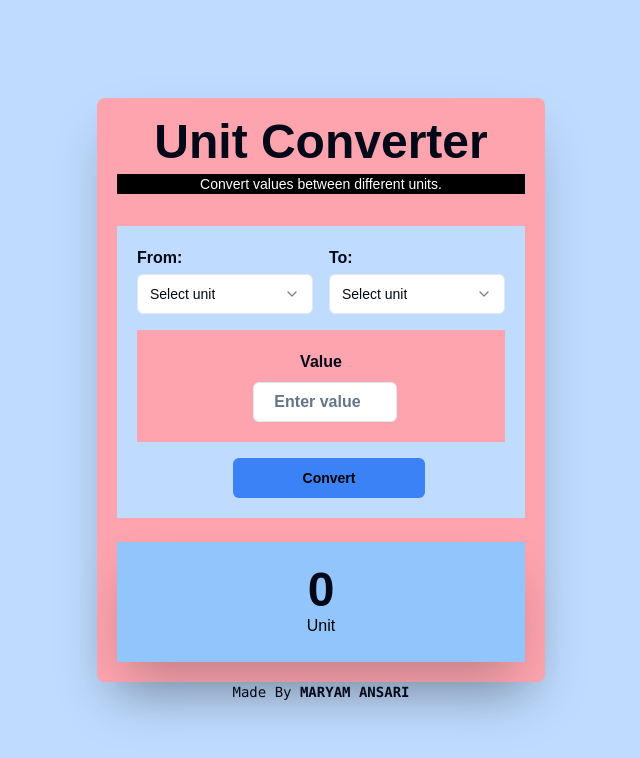
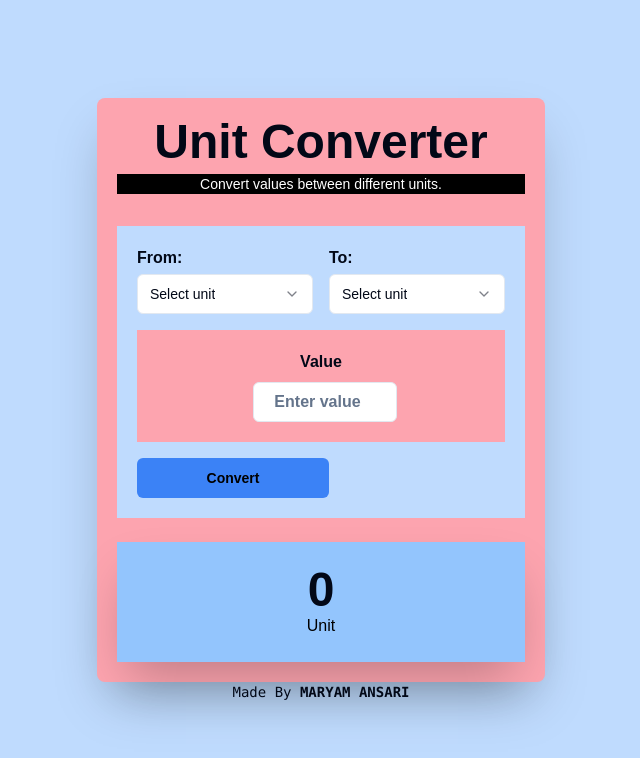
Before and after one commit to MaryamAnsari123/m4m-unit-converter, a Next.js app: page / in a window 1280 px wide. Shown: the top 758 px of the page, without its empty margins (319-959 px from the left). Built offline with nearby package versions, Linux system fonts and the light colour scheme.

Commit message:
Update unit-converter.tsx

```diff
--- a/components/unit-converter.tsx
+++ b/components/unit-converter.tsx
@@ -195,7 +195,7 @@ export default function UnitConverter() {
           {/* Button to trigger conversion */}
           <Button
             type="button"
-            className="w-48 ml-24 bg-blue-500 text-primary-foreground font-bold text-black hover:bg-rose-400 focus-visible:outline-none focus-visible:ring-1 focus-visible:ring-ring"
+            className="w-48 justify-center bg-blue-500 text-primary-foreground font-bold text-black hover:bg-rose-400 focus-visible:outline-none focus-visible:ring-1 focus-visible:ring-ring"
             onClick={convertValue}
           >
             Convert
```
